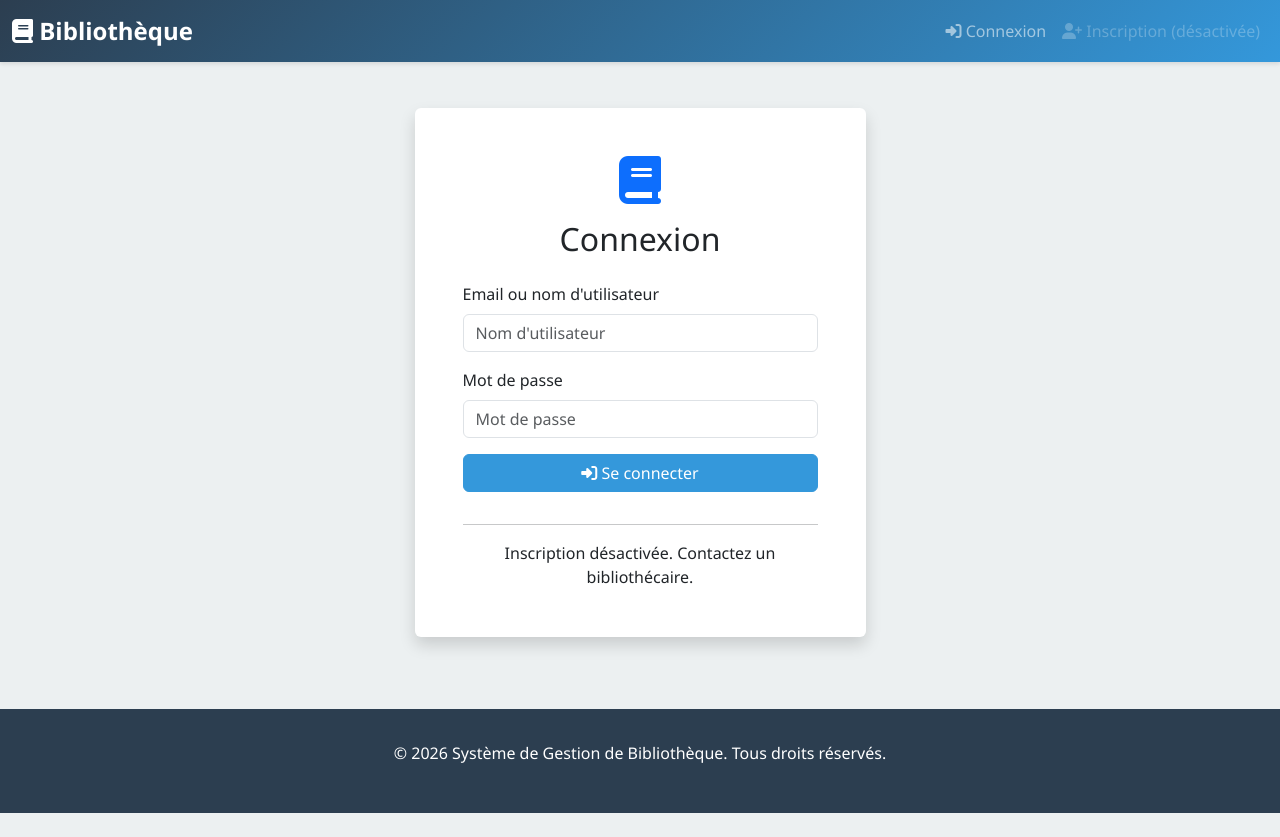
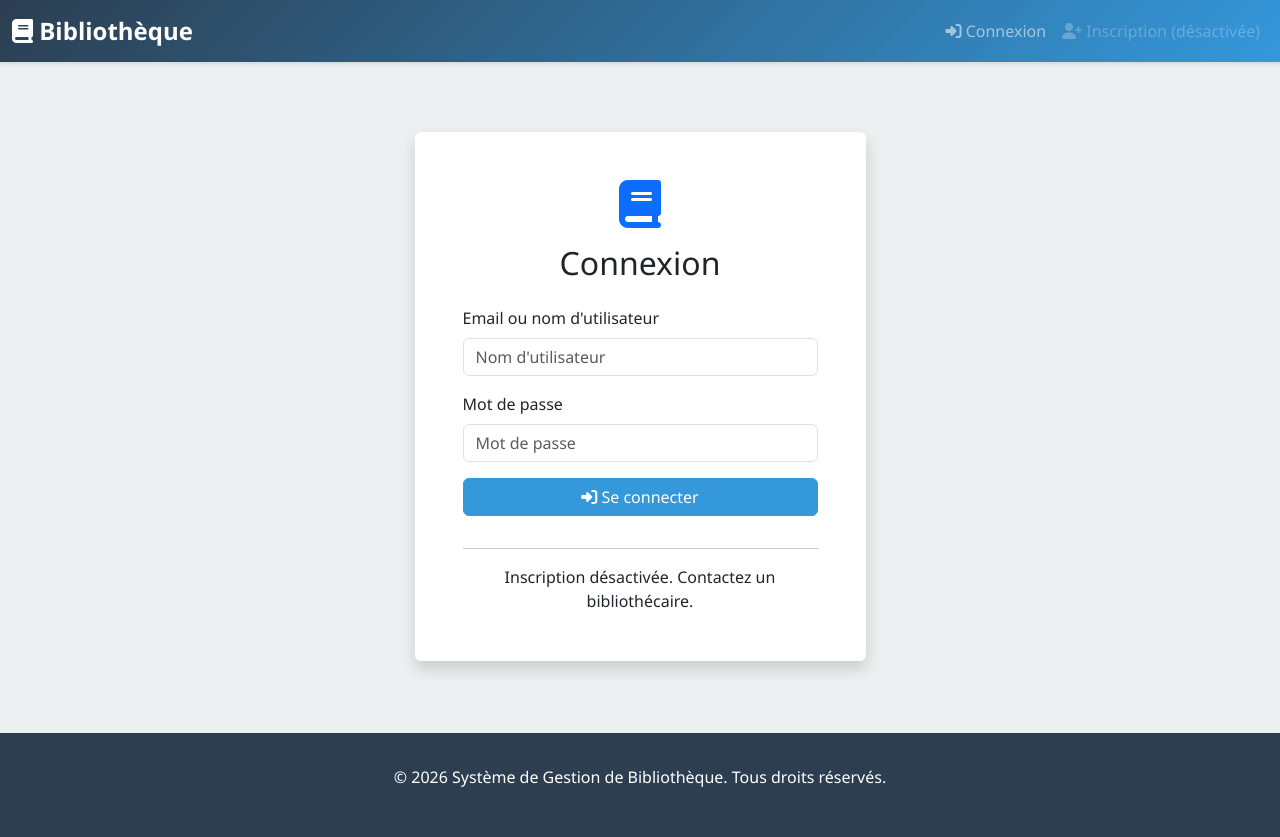
Before and after one commit to Ramzey610/Bibliosys, a Django app: page /accounts/login/ in a window 1280 px wide. Before the commit the page ends 813 px from the top, so only its background shows below. Run offline with Django 5.2, Linux system fonts and the light colour scheme.

Commit message:
Fix footer positioning: use flex layout to keep footer at bottom

```diff
--- a/templates/base.html
+++ b/templates/base.html
@@ -15,10 +15,22 @@
             --warning-color: #f39c12;
         }
 
+        html, body {
+            height: 100%;
+        }
+
         body {
+            display: flex;
+            flex-direction: column;
+            min-height: 100vh;
             font-family: 'Segoe UI', Tahoma, Geneva, Verdana, sans-serif;
             background-color: #ecf0f1;
             padding-top: 60px;
+            margin: 0;
+        }
+
+        main {
+            flex: 1 0 auto; /* allow main to grow and push footer to bottom */
         }
 
         .navbar {
@@ -79,7 +91,9 @@
             background-color: var(--primary-color);
             color: white;
             padding: 2rem 0;
-            margin-top: 3rem;
+            margin-top: auto; /* push footer to bottom when page is short */
+            flex-shrink: 0;
+            width: 100%;
         }
 
         .alert {
```
Also changed, not shown: api/index.py (deleted, +0 -23 lines), .github/workflows/ci.yml (deleted), .github/workflows/deploy-vercel.yml (deleted), .github/workflows/manual-migrate.yml (deleted), README_DEPLOY_CHECKLIST.md (deleted), vercel.json (deleted).
